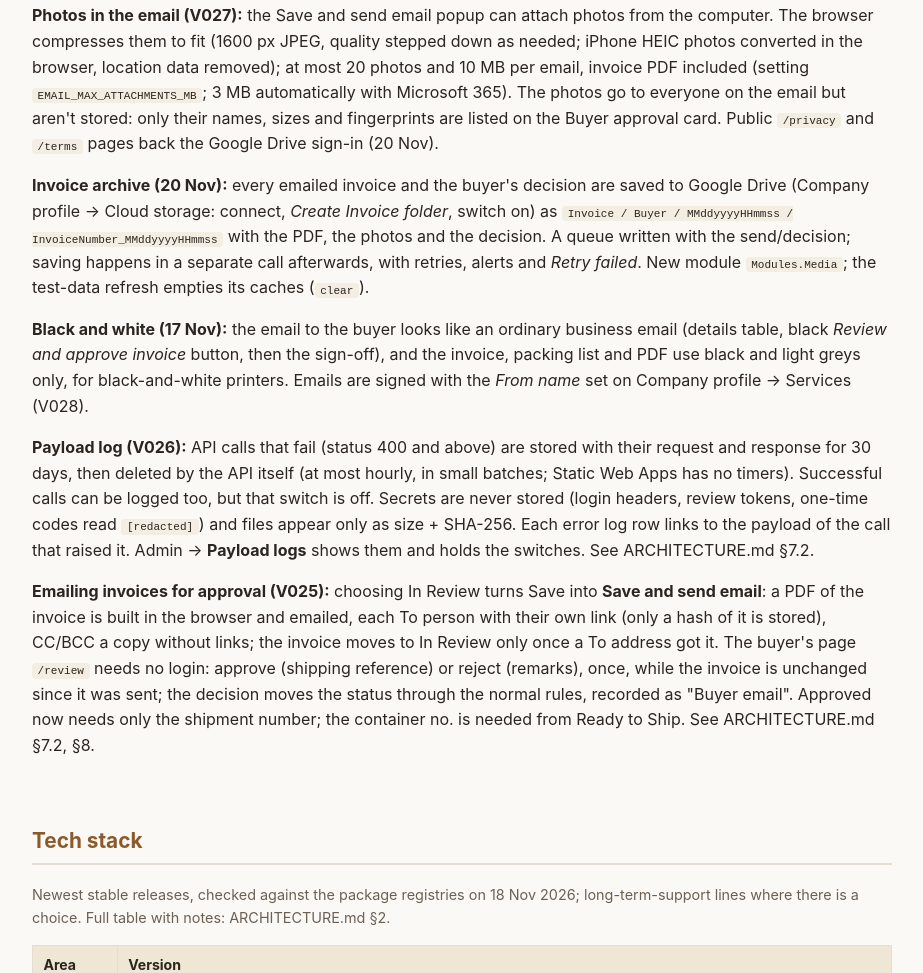
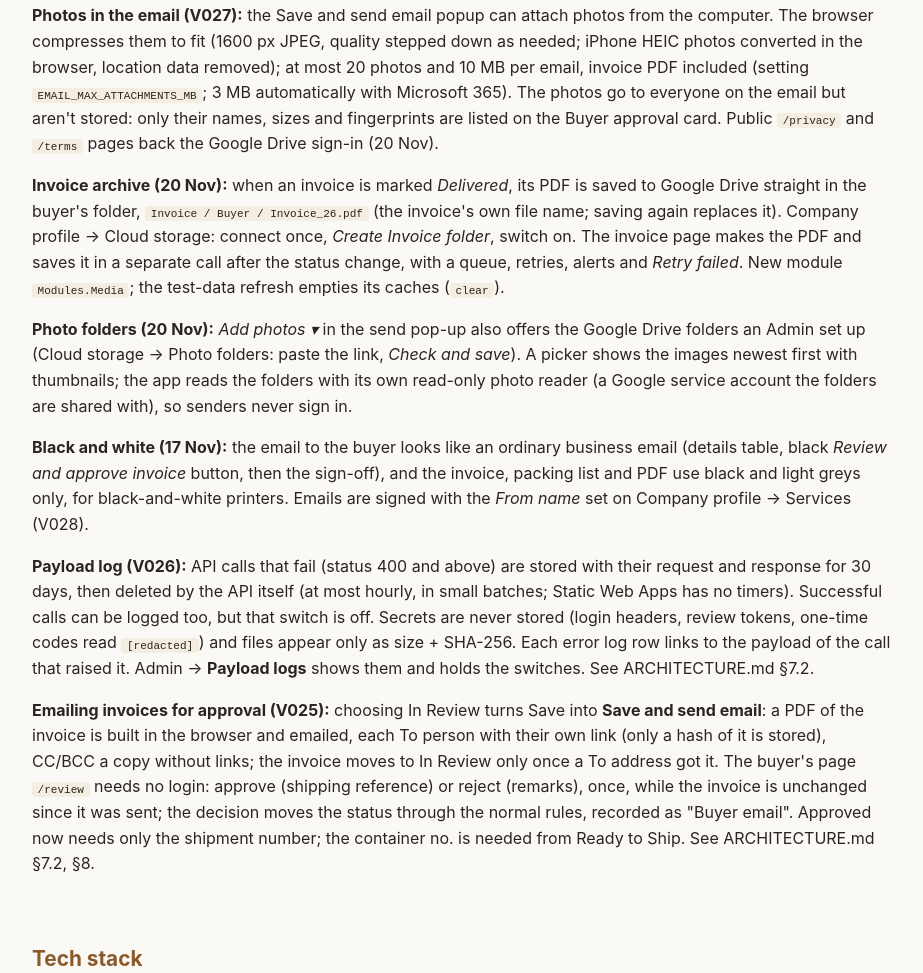
Before and after one commit to shriyaminingindustriesgroup/ShriyaMiningIndustries_Docs, a plain HTML site: page index.html in a window 1280 px wide. Shown: the part 5272-6245 px from the top of the page, without its empty margins (178-1101 px from the left). Drawn offline with Linux system fonts and the light colour scheme.

Commit message:
Docs: invoice archive saves on Delivered (Invoice / Buyer / Invoice_26.pdf), R3 photo folders, /cloud-connect return page
Co-Authored-By: Claude Opus 5.5 <noreply@anthropic.com>

```diff
--- a/index.html
+++ b/index.html
@@ -380,11 +380,15 @@ flowchart LR
   included (setting <code>EMAIL_MAX_ATTACHMENTS_MB</code>; 3 MB automatically with Microsoft 365). The photos go to
   everyone on the email but aren't stored: only their names, sizes and fingerprints are listed on the Buyer
   approval card. Public <code>/privacy</code> and <code>/terms</code> pages back the Google Drive sign-in (20 Nov).</p>
-  <p><strong>Invoice archive (20 Nov):</strong> every emailed invoice and the buyer's decision are saved to Google Drive
-  (Company profile → Cloud storage: connect, <em>Create Invoice folder</em>, switch on) as
-  <code>Invoice / Buyer / MMddyyyyHHmmss / InvoiceNumber_MMddyyyyHHmmss</code> with the PDF, the photos and the decision.
-  A queue written with the send/decision; saving happens in a separate call afterwards, with retries, alerts and
-  <em>Retry failed</em>. New module <code>Modules.Media</code>; the test-data refresh empties its caches (<code>clear</code>).</p>
+  <p><strong>Invoice archive (20 Nov):</strong> when an invoice is marked <em>Delivered</em>, its PDF is saved to
+  Google Drive straight in the buyer's folder, <code>Invoice / Buyer / Invoice_26.pdf</code> (the invoice's own file name;
+  saving again replaces it). Company profile → Cloud storage: connect once, <em>Create Invoice folder</em>, switch on.
+  The invoice page makes the PDF and saves it in a separate call after the status change, with a queue, retries, alerts
+  and <em>Retry failed</em>. New module <code>Modules.Media</code>; the test-data refresh empties its caches (<code>clear</code>).</p>
+  <p><strong>Photo folders (20 Nov):</strong> <em>Add photos ▾</em> in the send pop-up also offers the Google Drive
+  folders an Admin set up (Cloud storage → Photo folders: paste the link, <em>Check and save</em>). A picker shows the
+  images newest first with thumbnails; the app reads the folders with its own read-only photo reader (a Google service
+  account the folders are shared with), so senders never sign in.</p>
   <p><strong>Black and white (17 Nov):</strong> the email to the buyer looks like an ordinary business
   email (details table, black <em>Review and approve invoice</em> button, then the sign-off), and the
   invoice, packing list and PDF use black and light greys only, for black-and-white printers. Emails
```
Also changed, not shown: 1 other file.
